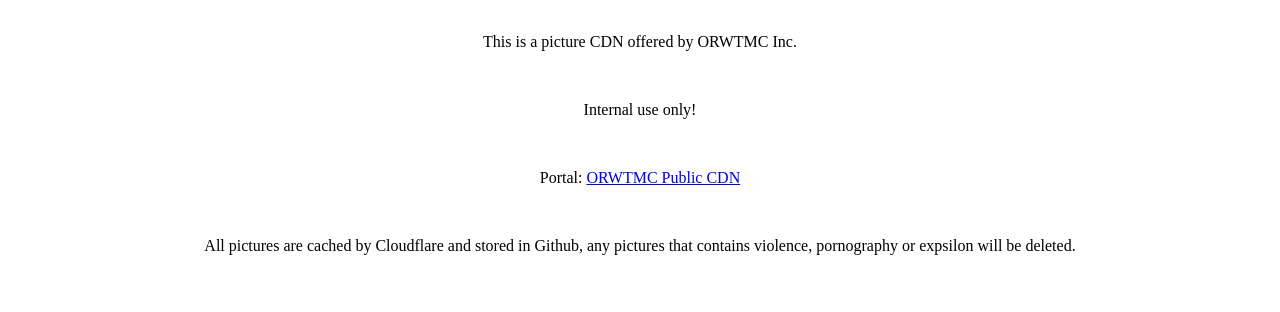
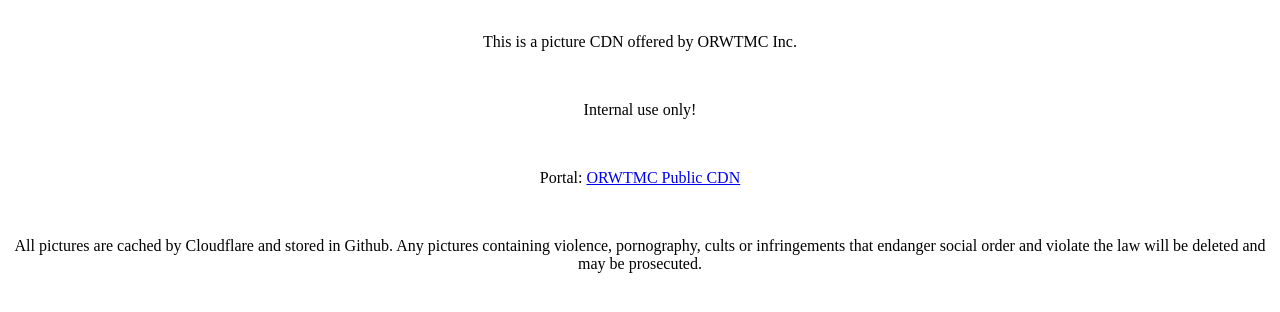
Before and after one commit to orange2008/IMGBED, a plain HTML site: page index.html in a window 1280 px wide. Shown: the part 68-380 px from the top of the page. Drawn offline with Linux system fonts and the light colour scheme.

Commit message:
Update CDN Page

```diff
--- a/index.html
+++ b/index.html
@@ -13,7 +13,7 @@
       <br />
       <p>Portal: <a href="https://img.orwtmc.top" target="_blank">ORWTMC Public CDN</a></p>
       <br />
-      <p>All pictures are cached by Cloudflare and stored in Github, any pictures that contains violence, pornography or expsilon will be deleted.</p>
+      <p>All pictures are cached by Cloudflare and stored in Github. Any pictures containing violence, pornography, cults or infringements that endanger social order and violate the law will be deleted and may be prosecuted. </p>
     </center>
   </body>
 </html>
```
